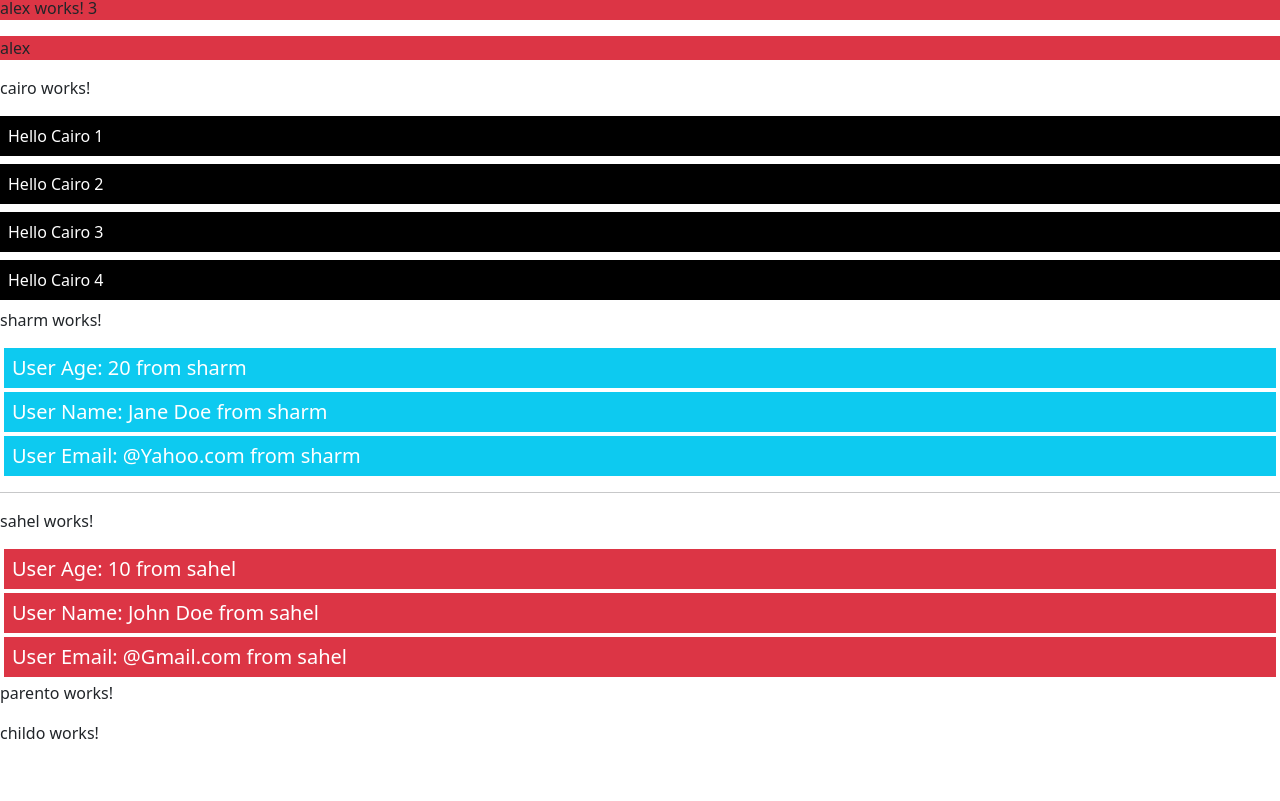
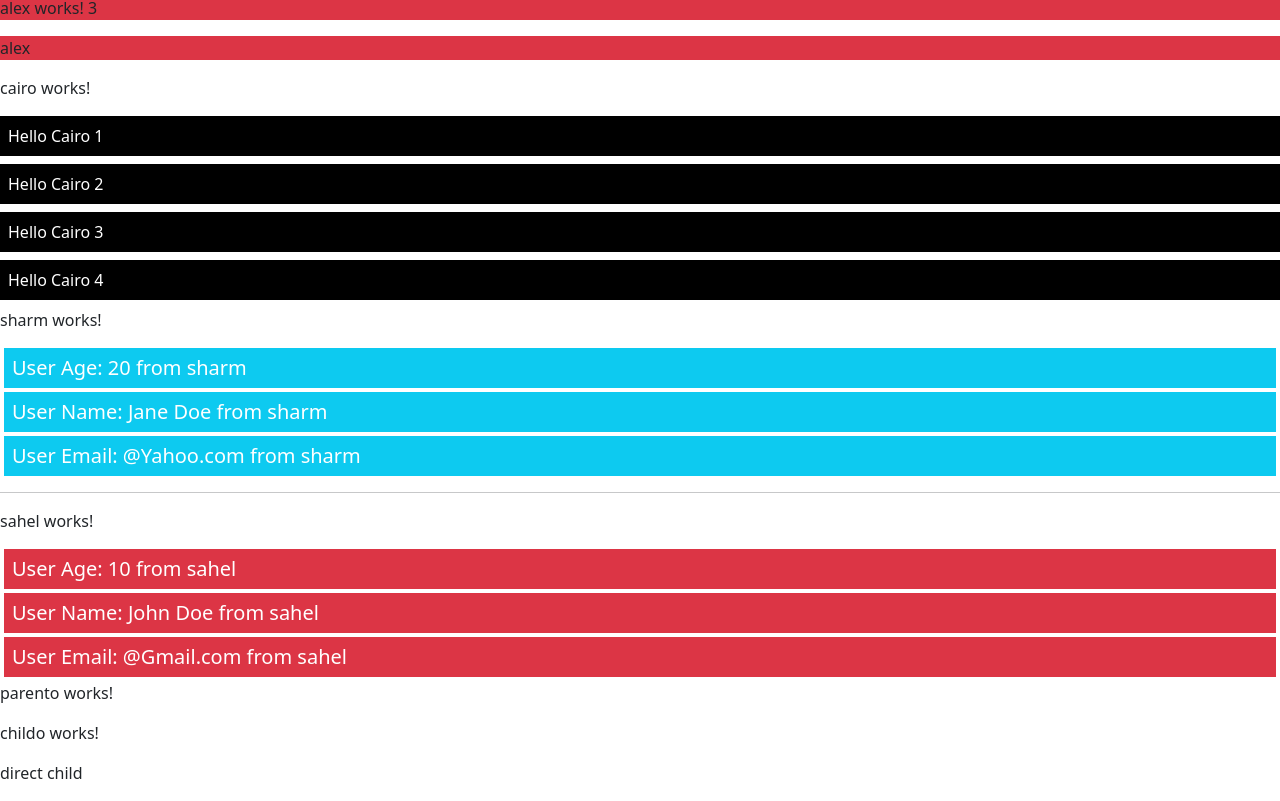
Before and after one commit to AhmedSamirScience/AngularCourse, an Angular app: page / in a window 1280 px wide. Shown: the part 2960-3761 px from the top of the page. Before the commit the page ends 3721 px from the top, so only its background shows below. Built offline with nearby package versions, Linux system fonts and the light colour scheme.

Commit message:
#28 Master Angular: @ContentChildren Access Multiple Content Projected

```diff
--- a/src/app/app.component.html
+++ b/src/app/app.component.html
@@ -192,7 +192,9 @@
 <app-parento>
   <app-childo>
     <p #myp> hello app parento from app component</p>
+      <p #my> grand child</p>
   </app-childo>
+        <p #my> direct child</p>
 </app-parento>
 
 <!------------------------------------------------------------------------------------------------------------------------------->
--- a/src/app/parento/parento.component.ts
+++ b/src/app/parento/parento.component.ts
@@ -15,6 +15,8 @@ export class ParentoComponent {
   @ContentChild(ChildoComponent, {static: true}) childo !:  ChildoComponent;
   @ContentChild('myp', {static: true , descendants  : true}) myp2!: ElementRef;
 
+  @ContentChild('my', {static: true , descendants  : true}) my!: ElementRef;
+
   ngOnInit(): void  {
     console.log('Parento Component initialized');
 
@@ -25,6 +27,10 @@ export class ParentoComponent {
     console.log(this.childo.userEmail);
     console.log('**************');
     console.log(this.myp2);
+    console.log('**************');
+    console.log(this.my);
+    console.log('**************');
+
 
     console.log(this.childo.username);
   }
```
